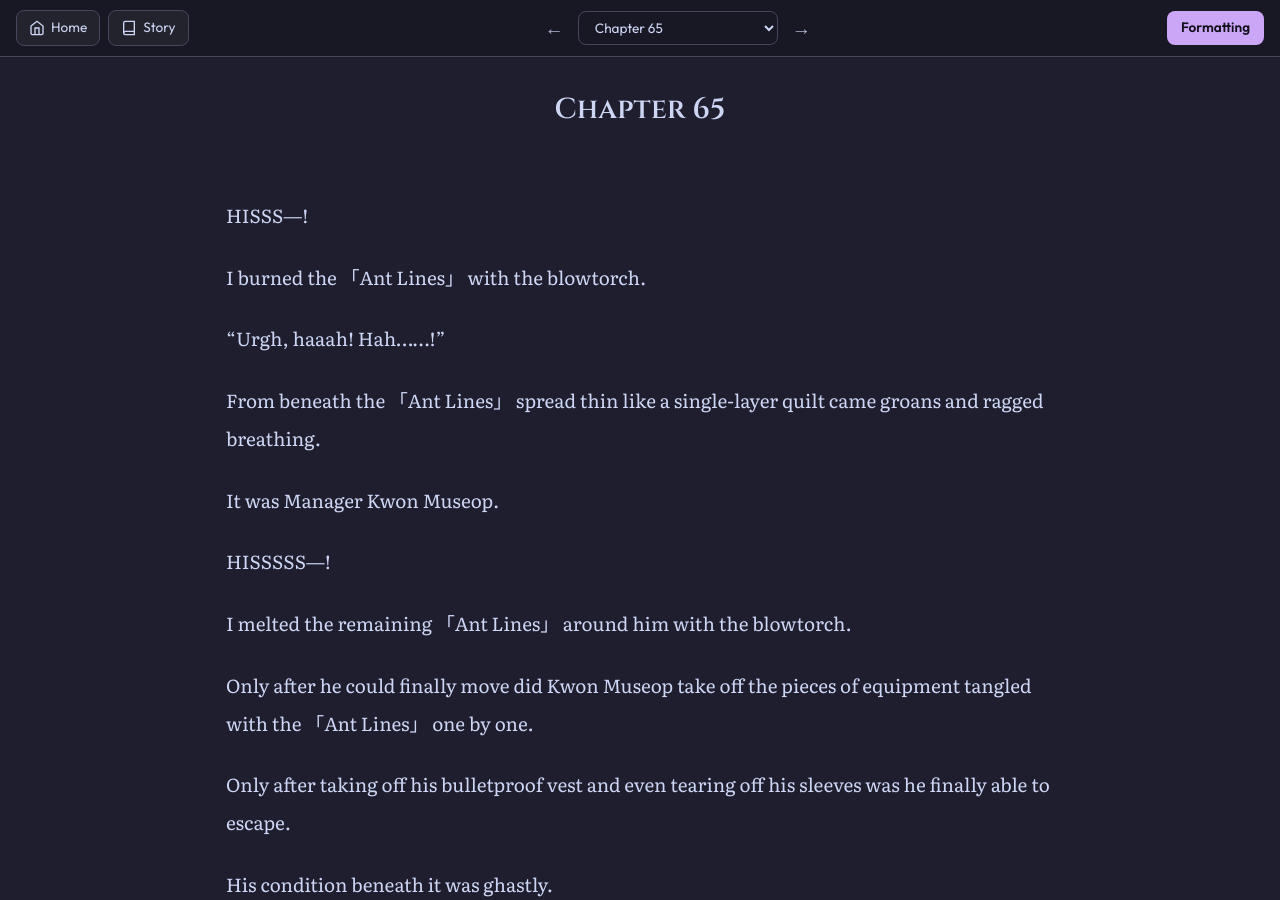
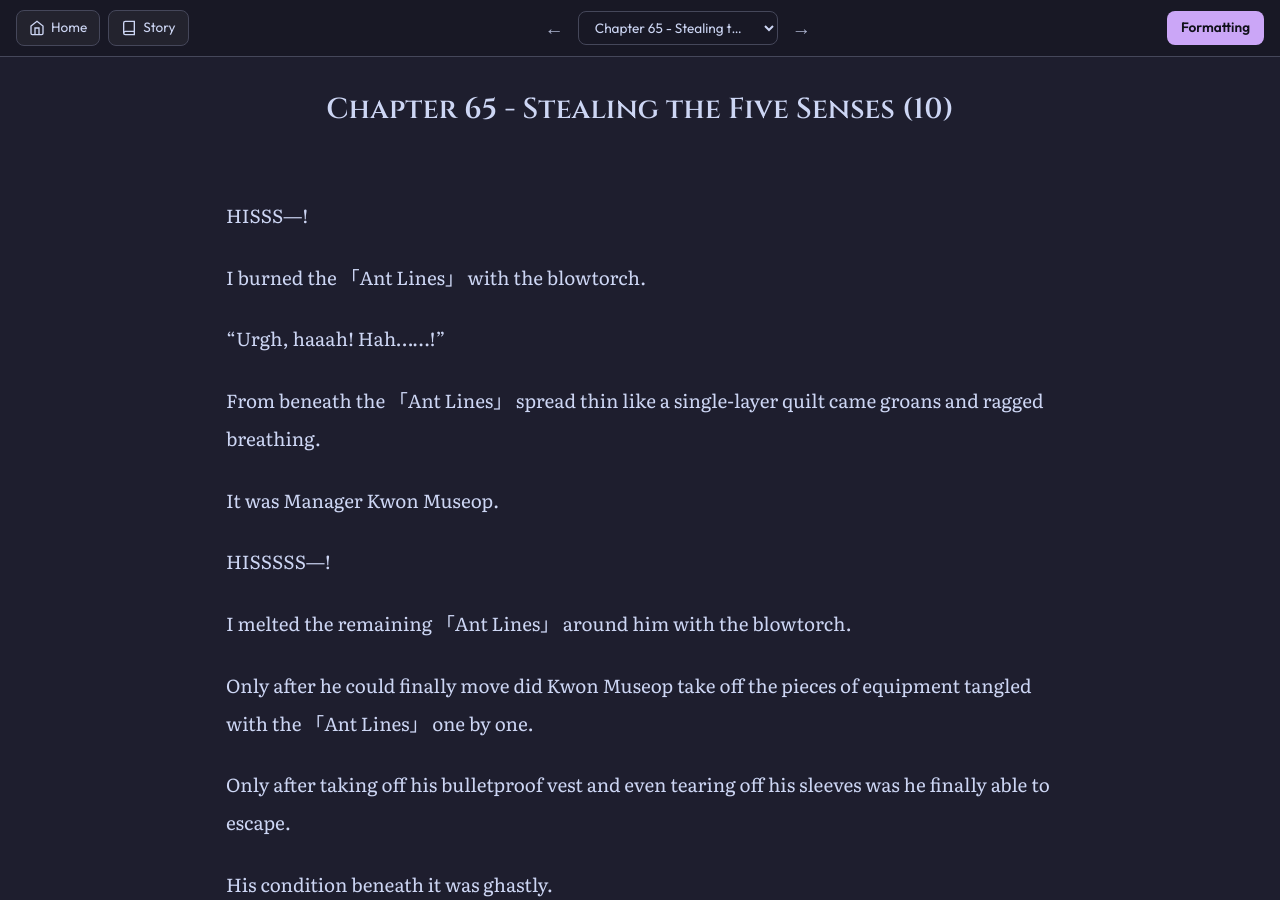
Before and after one commit to soleumn/soleumn.github.io, a Jekyll site: the page built from _chapters/esg/ch65.md, in a window 1280 px wide and 900 px high. Built offline with Jekyll 4.4.1, drawn with Linux system fonts in a browser that asks for light colours; comment, search, counter and statistics services are not loaded.

Commit message:
Update ch65.md

```diff
--- a/_chapters/esg/ch65.md
+++ b/_chapters/esg/ch65.md
@@ -1,5 +1,5 @@
 ---
-title: "Chapter 65"
+title: "Chapter 65 - Stealing the Five Senses (10)"
 categories: esg
 capitulo: 65
 ---
```
